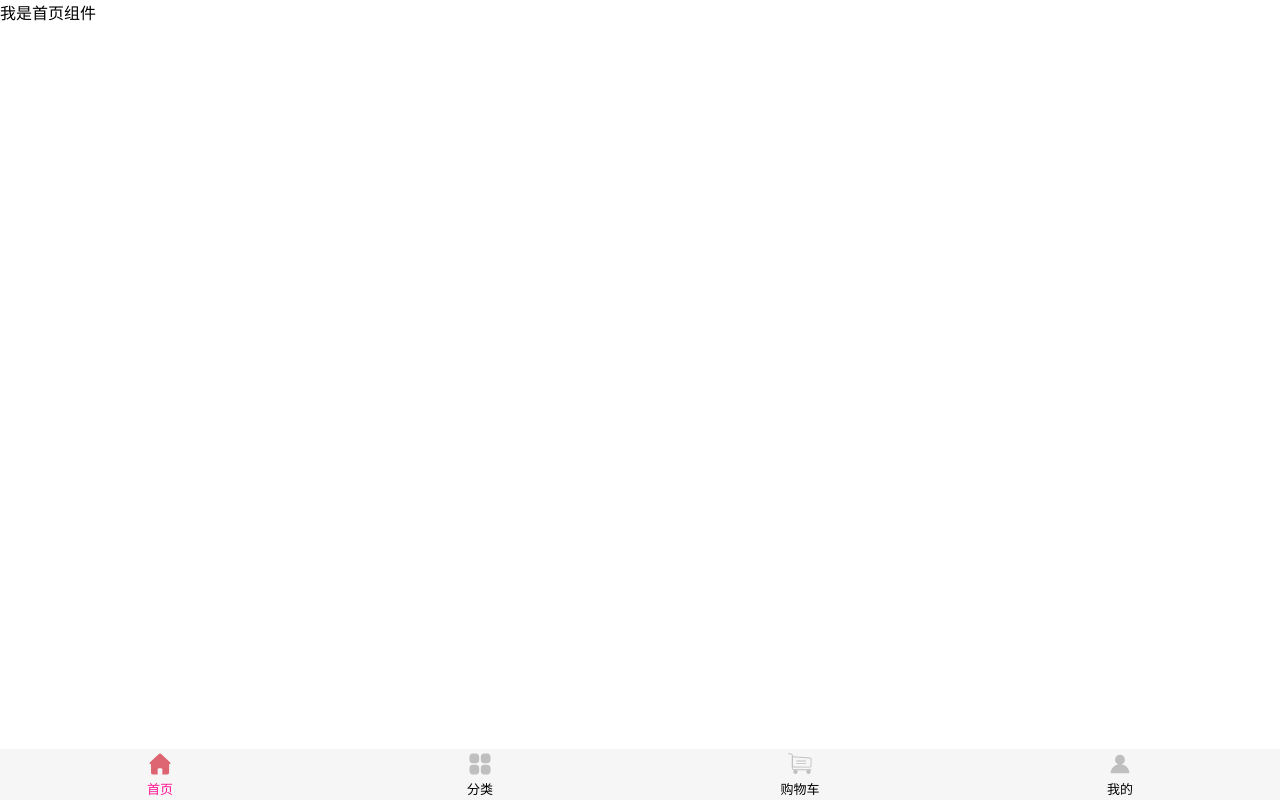
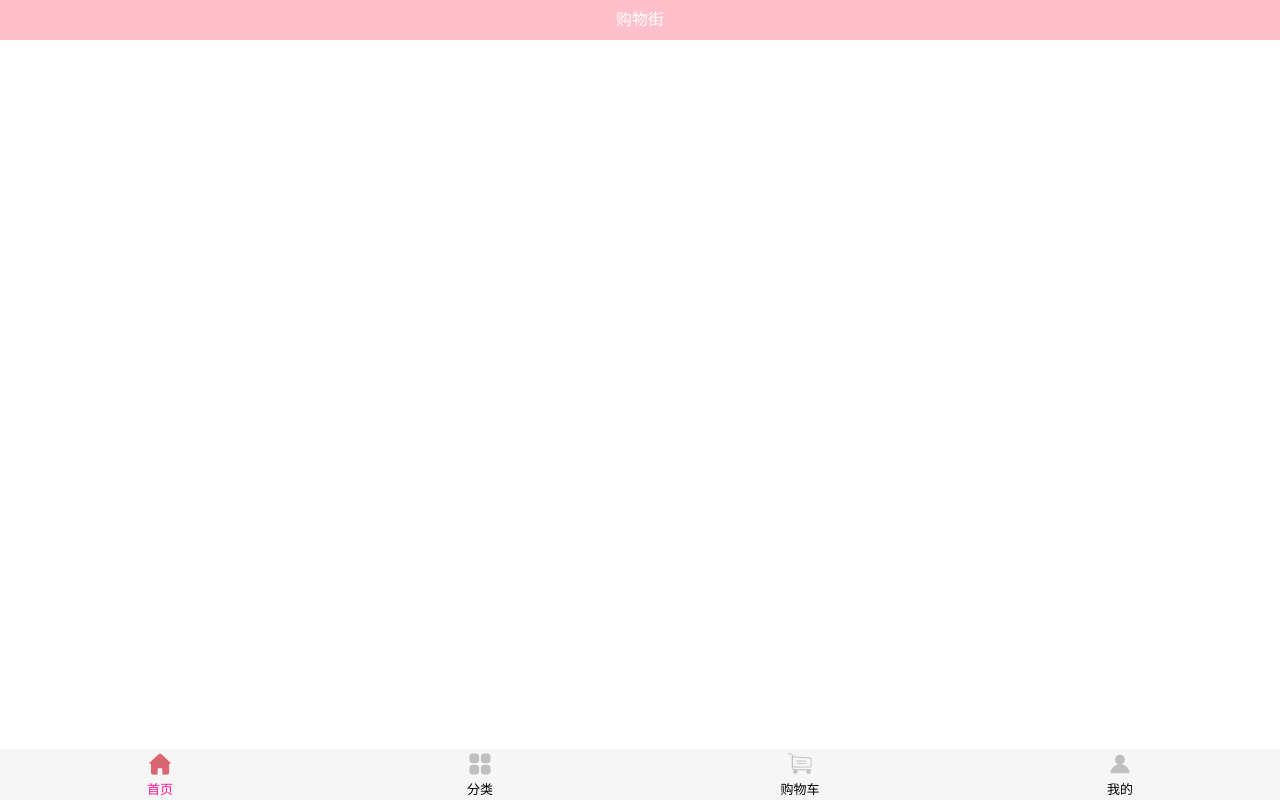
Before and after one commit to chibingning/supermall, a Vue app: page /home in a window 1280 px wide. Built offline with nearby package versions, Linux system fonts and the light colour scheme.

Commit message:
home组件的navbar

```diff
--- a/index.html
+++ b/index.html
@@ -7,21 +7,9 @@
 	<meta content="yes" name="apple-mobile-web-app-capable">
 	<meta content="black" name="apple-mobile-web-app-status-bar-style">
 	<meta content="telephone=no" name="format-detection">
-	<meta content="email=no" name="format-detection">
-	<script>
-		// (function() {
-		// 	var html = document.documentElement;
-		// 	var hWidth = html.getBoundingClientRect().width;
-		// 	html.style.fontSize = hWidth / 15 + "px";
-		// })()
-	</script>
-	<style>
-		* {
-			padding: 0;
-			margin: 0;
-		}
-	</style>
+    <meta content="email=no" name="format-detection">
 </head>
+
 <body>
 	<div class="wrap" id="app"></div>
 </body>
--- a/src/App.vue
+++ b/src/App.vue
@@ -7,7 +7,7 @@
 
 <script>
 
-import MainTabBar from './components/tabbar/MainTabBar'
+import MainTabBar from 'components/content/mainTabBar/MainTabBar'
 export default {
   name:'App',
   components:{
--- /dev/null
+++ b/src/components/common/navbar/NavBar.vue
@@ -0,0 +1,39 @@
+<template>
+  <div class="nav-bar">
+    <div class="left">
+      <slot name="left"></slot>
+    </div>
+    <div class="center">
+      <slot name="center"></slot>
+    </div>
+    <div class="right">
+      <slot name="right"></slot>
+    </div>
+  </div>
+</template>
+<script>
+export default {};
+</script>
+
+
+<style scoped>
+.nav-bar {
+  display: flex;
+  height: 40px;
+  line-height: 40px;
+}
+.left {
+  width: 60px;
+}
+.center {
+  flex: 1;
+  text-align: center;
+}
+.right {
+  width: 60px;
+}
+.home-nav{
+    background:pink;
+    color: #fff;
+}
+</style>
--- a/src/components/tabbar/MainTabBar.vue
+++ b/src/components/content/mainTabBar/MainTabBar.vue
@@ -23,8 +23,8 @@
     </tab-bar>
 </template>
 <script>
-import TabBar from './TabBar'
-import TabBarItem from './TabBarItem'
+import TabBar from 'components/common/tabbar/TabBar'
+import TabBarItem from 'components/common/tabbar/TabBarItem'
 export default {
   components:{
      TabBar,
--- a/src/views/home/Home.vue
+++ b/src/views/home/Home.vue
@@ -1,13 +1,18 @@
 <template>
-  <div>
-    我是首页组件
+  <div id="home">
+      <nav-bar class="home-nav">
+          <div slot="center">购物街</div>
+      </nav-bar>
   </div>
 </template>
 
 
 <script>
+import NavBar from 'components/common/navbar/NavBar'
 export default {
-
+    components:{
+        NavBar
+    }
 }
 </script>
 
```
Also changed, not shown: src/components/common/tabbar/TabBar.vue (renamed from src/components/tabbar/TabBar.vue), src/components/common/tabbar/TabBarItem.vue (renamed from src/components/tabbar/TabBarItem.vue).
